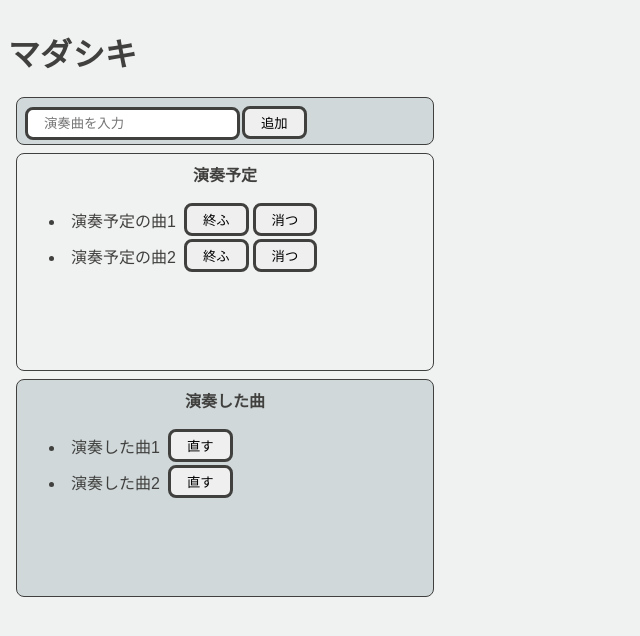
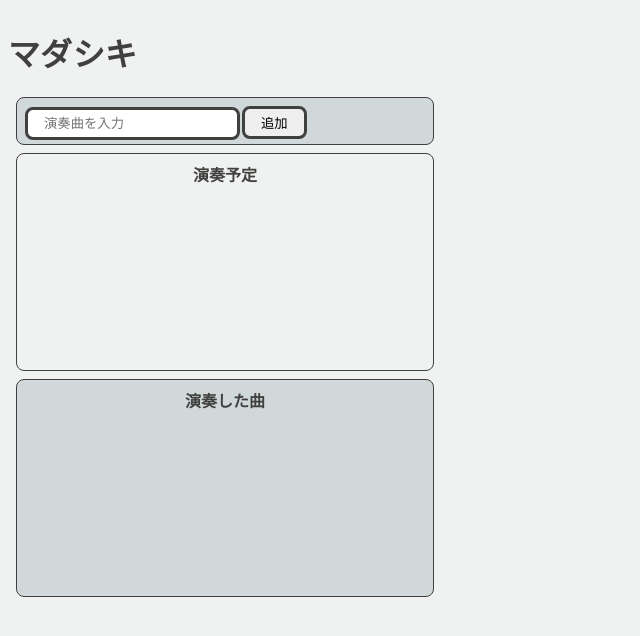
Before and after one commit to MasaNakamura-ctrl/todoReact, a React (Vite) app: page / in a window 1280 px wide. Shown: the top 636 px of the page, without its empty margins (0-640 px from the left). Built offline with nearby package versions, Linux system fonts and the light colour scheme.

Commit message:
完了、戻す機能の実装

```diff
--- a/src/Todo.jsx
+++ b/src/Todo.jsx
@@ -3,8 +3,8 @@ import './Todo.css'
 
 export const Todo = () => {
   const [todoText, setTodoText] = useState("");
-  const [incompleteTodos, setIncompleteTodos] = useState(["演奏予定の曲1","演奏予定の曲2"]);
-  const [completeTodos, setCompleteToodos] = useState(["演奏した曲1","演奏した曲2"]);
+  const [incompleteTodos, setIncompleteTodos] = useState([]);
+  const [completeTodos, setCompleteToodos] = useState([]);
   const onChangeTodoText = (event) => setTodoText(event.target.value);
   const onClickAdd = () => {
     if (todoText==="") return;
@@ -16,6 +16,22 @@ export const Todo = () => {
     const newTodos = [...incompleteTodos];
     newTodos.splice(index, 1);
     setIncompleteTodos(newTodos);
+  }
+  const onClickComplete = (index) => {
+    const newIncompleteTodos = [...incompleteTodos];
+    newIncompleteTodos.splice(index, 1);
+
+    const newCompleteTodos = [...completeTodos, incompleteTodos[index]];
+    setIncompleteTodos(newIncompleteTodos);
+    setCompleteToodos(newCompleteTodos);
+  }
+  const onClickBack = (index) => {
+    const newCompleteTodos = [...completeTodos];
+    newCompleteTodos.splice(index, 1);
+
+    const newIncompleteTodos = [...incompleteTodos, completeTodos[index]];
+    setIncompleteTodos(newIncompleteTodos);
+    setCompleteToodos(newCompleteTodos);
   }
   return (
     <>
@@ -32,7 +48,7 @@ export const Todo = () => {
               <li key={todo}>
                 <div className="list-row">
                   <p className="todo-item">{todo}</p>
-                  <button className="complete-button">終ふ</button>
+                  <button className="complete-button" onClick={() => onClickComplete(index)}>終ふ</button>
                   <button className="delete-button" onClick={() => onClickDelete(index)}>消つ</button>
                 </div>
               </li>
@@ -43,12 +59,12 @@ export const Todo = () => {
       <div className="incomplete-area complete-area">
         <p className="Title">演奏した曲</p>
         <ul id="complete-list">
-          {completeTodos.map((todo) => {
+          {completeTodos.map((todo, index) => {
             return(
               <li key={todo}>
                 <div className="list-row">
                   <p className="todo-item">{todo}</p>
-                  <button>直す</button>
+                  <button onClick={() => onClickBack(index)}>直す</button>
                 </div>
               </li>
               )
```
